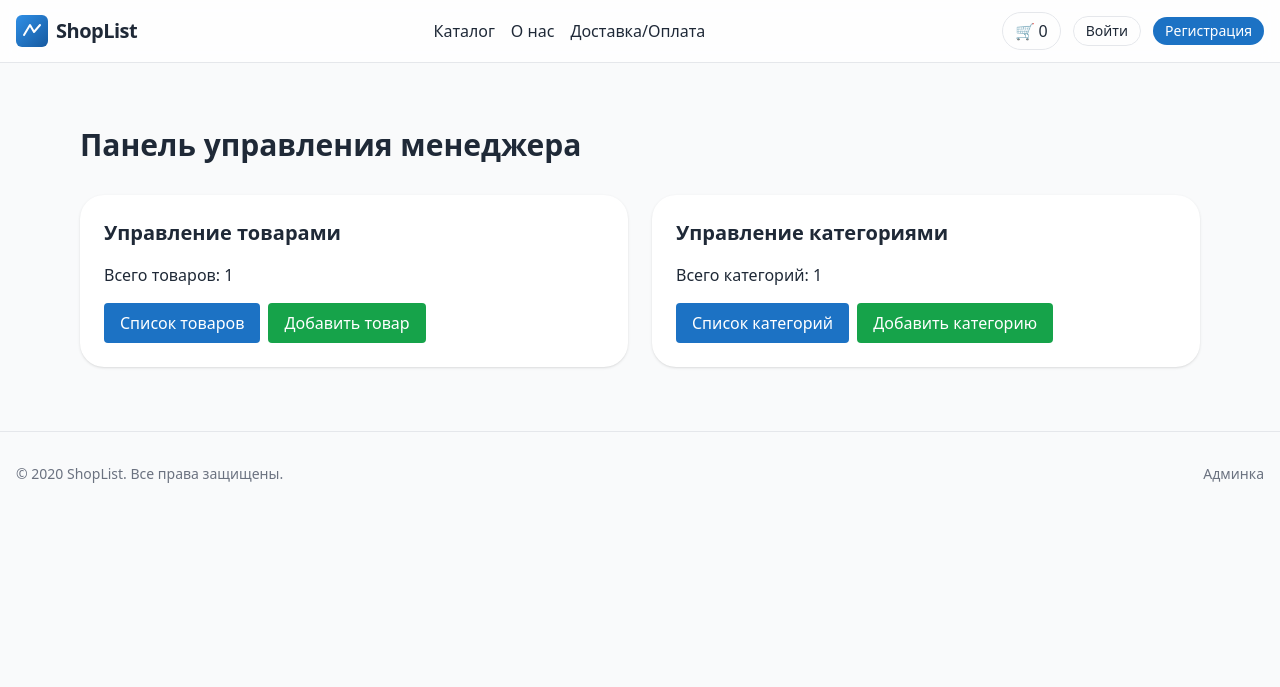
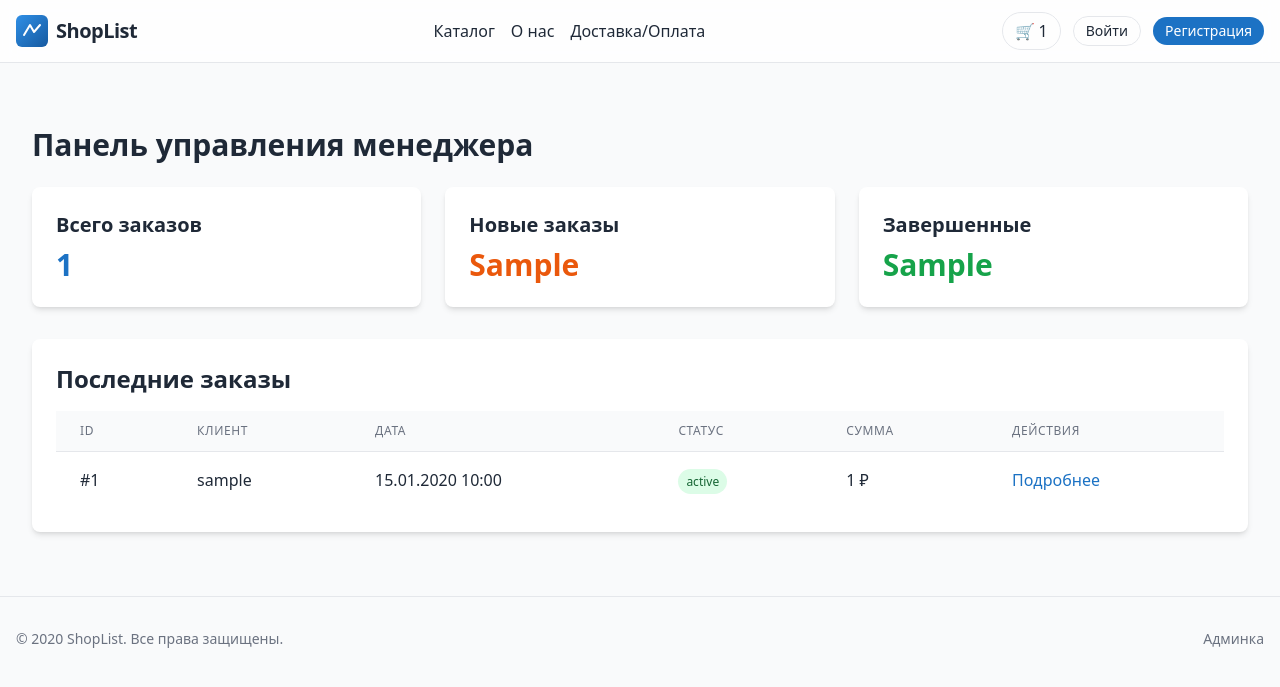
Before and after one commit to JohnDroben/ShopList, a Django app: template shoplist/templates/manager/dashboard.html in a window 1280 px wide. Shown: the top 687 px of the page. Run offline with Django 3.2, Linux system fonts and the light colour scheme; the template is opened without the code that fills it: most values are stand-ins (such as "Sample title", 1, 10 or a date in 2020); some libraries are stand-ins or nearby versions.

Commit message:
add code_5 + new admin-pan

```diff
--- /dev/null
+++ b/shoplist/manager/context_processors.py
@@ -0,0 +1,4 @@
+from cart.models import Order
+
+def order_statuses(request):
+    return {'order_statuses': Order.STATUS_CHOICES}
--- a/shoplist/templates/base.html
+++ b/shoplist/templates/base.html
@@ -56,11 +56,20 @@
             </nav>
             <div class="flex items-center gap-3">
                 <a href="/cart/" class="inline-flex items-center gap-1 px-3 py-1.5 rounded-full border hover:bg-gray-100">
-                    🛒 <span>0</span>
+                    🛒 <span>{% with cart=cart_summary %}{{ cart.total_qty }}{% endwith %}</span>
                 </a>
-
-                <a href="/users/login/" class="text-sm px-3 py-1 rounded-full border">Войти</a>
-                <a href="/users/signup/" class="text-sm px-3 py-1 rounded-full bg-brand-600 text-white hidden sm:block">Регистрация</a>
+                {% if user.is_authenticated %}
+                    {% if user.is_staff or user.groups.all.0.name == "Managers" %}
+                    <a href="/manager/" class="hover:text-brand-600 hidden sm:block">Панель управления</a>
+                    {% endif %}
+                    <span class="hidden sm:inline text-sm">Привет, {{ user.username }}!</span>
+                    <a href="/users/profile/" class="hover:text-brand-600 hidden sm:block">Личный кабинет</a>
+                    <a href="/users/orders/" class="hover:text-brand-600 hidden sm:block">Мои заказы</a>
+                    <a href="/users/logout/" class="text-sm px-3 py-1 rounded-full border">Выйти</a>
+                {% else %}
+                    <a href="/users/login/" class="text-sm px-3 py-1 rounded-full border">Войти</a>
+                    <a href="/users/signup/" class="text-sm px-3 py-1 rounded-full bg-brand-600 text-white hidden sm:block">Регистрация</a>
+                {% endif %}
             </div>
         </div>
 
--- a/shoplist/templates/manager/dashboard.html
+++ b/shoplist/templates/manager/dashboard.html
@@ -1,30 +1,75 @@
 {% extends 'base.html' %}
 {% load static %}
 
-{% block title %}Панель управления менеджера{% endblock %}
+{% block title %}Панель управления менеджера --- ShopList{% endblock %}
 
 {% block content %}
-<div class="max-w-6xl mx-auto px-4 py-8">
-    <h1 class="text-3xl font-bold mb-8">Панель управления менеджера</h1>
+<div class="container mx-auto px-4 py-8">
+    <h1 class="text-3xl font-bold mb-6">Панель управления менеджера</h1>
 
-    <div class="grid md:grid-cols-2 gap-6">
-        <div class="bg-white p-6 rounded-2xl shadow">
-            <h2 class="text-xl font-semibold mb-4">Управление товарами</h2>
-            <p class="mb-4">Всего товаров: {{ products_count }}</p>
-            <div class="flex gap-2">
-                <a href="{% url 'manager:product_list' %}" class="px-4 py-2 bg-brand-600 text-white rounded">Список товаров</a>
-                <a href="{% url 'manager:product_create' %}" class="px-4 py-2 bg-green-600 text-white rounded">Добавить товар</a>
-            </div>
+    <div class="grid grid-cols-1 md:grid-cols-3 gap-6 mb-8">
+        <div class="bg-white p-6 rounded-lg shadow-md">
+            <h2 class="text-xl font-semibold mb-2">Всего заказов</h2>
+            <p class="text-3xl font-bold text-brand-600">{{ total_orders }}</p>
         </div>
+        <div class="bg-white p-6 rounded-lg shadow-md">
+            <h2 class="text-xl font-semibold mb-2">Новые заказы</h2>
+            <p class="text-3xl font-bold text-orange-600">{{ pending_orders }}</p>
+        </div>
+        <div class="bg-white p-6 rounded-lg shadow-md">
+            <h2 class="text-xl font-semibold mb-2">Завершенные</h2>
+            <p class="text-3xl font-bold text-green-600">{{ completed_orders }}</p>
+        </div>
+    </div>
 
-        <div class="bg-white p-6 rounded-2xl shadow">
-            <h2 class="text-xl font-semibold mb-4">Управление категориями</h2>
-            <p class="mb-4">Всего категорий: {{ categories_count }}</p>
-            <div class="flex gap-2">
-                <a href="{% url 'manager:category_list' %}" class="px-4 py-2 bg-brand-600 text-white rounded">Список категорий</a>
-                <a href="{% url 'manager:category_create' %}" class="px-4 py-2 bg-green-600 text-white rounded">Добавить категорию</a>
-            </div>
+    <div class="bg-white p-6 rounded-lg shadow-md">
+        <h2 class="text-2xl font-semibold mb-4">Последние заказы</h2>
+
+        {% if orders %}
+        <div class="overflow-x-auto">
+            <table class="min-w-full divide-y divide-gray-200">
+                <thead class="bg-gray-50">
+                    <tr>
+                        <th class="px-6 py-3 text-left text-xs font-medium text-gray-500 uppercase tracking-wider">ID</th>
+                        <th class="px-6 py-3 text-left text-xs font-medium text-gray-500 uppercase tracking-wider">Клиент</th>
+                        <th class="px-6 py-3 text-left text-xs font-medium text-gray-500 uppercase tracking-wider">Дата</th>
+                        <th class="px-6 py-3 text-left text-xs font-medium text-gray-500 uppercase tracking-wider">Статус</th>
+                        <th class="px-6 py-3 text-left text-xs font-medium text-gray-500 uppercase tracking-wider">Сумма</th>
+                        <th class="px-6 py-3 text-left text-xs font-medium text-gray-500 uppercase tracking-wider">Действия</th>
+                    </tr>
+                </thead>
+                <tbody class="bg-white divide-y divide-gray-200">
+                    {% for order in orders %}
+                    <tr>
+                        <td class="px-6 py-4 whitespace-nowrap">#{{ order.id }}</td>
+                        <td class="px-6 py-4 whitespace-nowrap">
+                            {% if order.user %}
+                                {{ order.user.username }}
+                            {% else %}
+                                {{ order.name }} (гость)
+                            {% endif %}
+                        </td>
+                        <td class="px-6 py-4 whitespace-nowrap">{{ order.created_at|date:"d.m.Y H:i" }}</td>
+                        <td class="px-6 py-4 whitespace-nowrap">
+                            <span class="px-2 py-1 text-xs rounded-full
+                                {% if order.status == 'completed' %}bg-green-100 text-green-800
+                                {% elif order.status == 'cancelled' %}bg-red-100 text-red-800
+                                {% else %}bg-orange-100 text-orange-800{% endif %}">
+                                {{ order.get_status_display }}
+                            </span>
+                        </td>
+                        <td class="px-6 py-4 whitespace-nowrap">{{ order.total_amount }} ₽</td>
+                        <td class="px-6 py-4 whitespace-nowrap">
+                            <a href="{% url 'manager_order_detail' order.id %}" class="text-brand-600 hover:text-brand-800">Подробнее</a>
+                        </td>
+                    </tr>
+                    {% endfor %}
+                </tbody>
+            </table>
         </div>
+        {% else %}
+        <p class="text-gray-500">Заказов пока нет.</p>
+        {% endif %}
     </div>
 </div>
 {% endblock %}
--- a/shoplist/users/urls.py
+++ b/shoplist/users/urls.py
@@ -1,10 +1,11 @@
 from django.urls import path
 from django.contrib.auth import views as auth_views
-from .views import signup, profile
+from .views import signup, profile, order_history
 
 urlpatterns = [
     path('login/', auth_views.LoginView.as_view(template_name='users/login.html'), name='login'),
     path('logout/', auth_views.LogoutView.as_view(), name='logout'),
     path('signup/', signup, name='signup'),
     path('profile/', profile, name='profile'),
+    path('orders/', order_history, name='order_history'),
 ]
```
Also changed, not shown: shoplist/manager/urls.py (+6 -9 lines), shoplist/templates/manager/order_detail.html (added, +130 -0 lines), shoplist/templates/users/order_history.html (added, +63 -0 lines), shoplist/templates/users/profile.html (+26 -3 lines), shoplist/templates/pages/home.html (line endings or trailing spaces).
